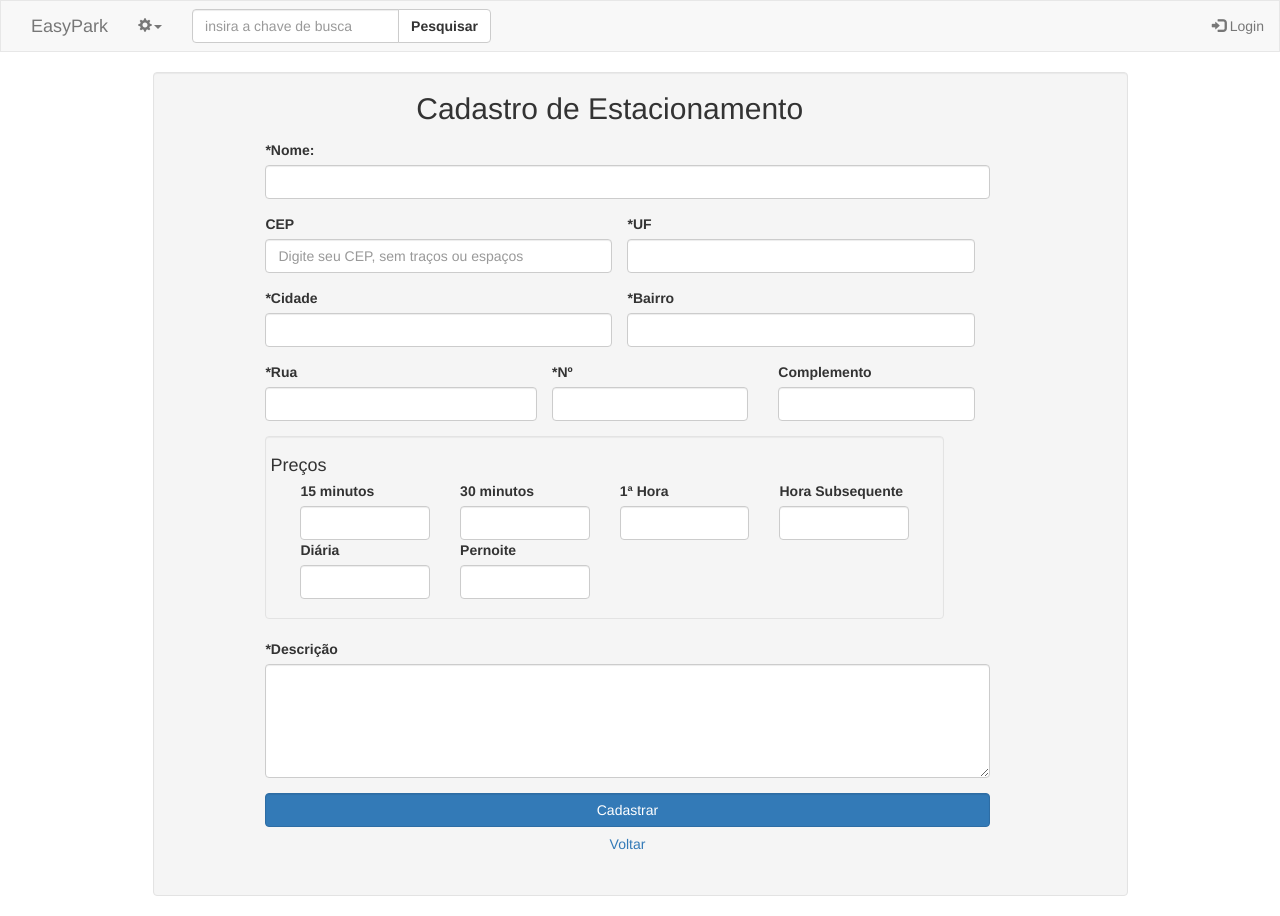
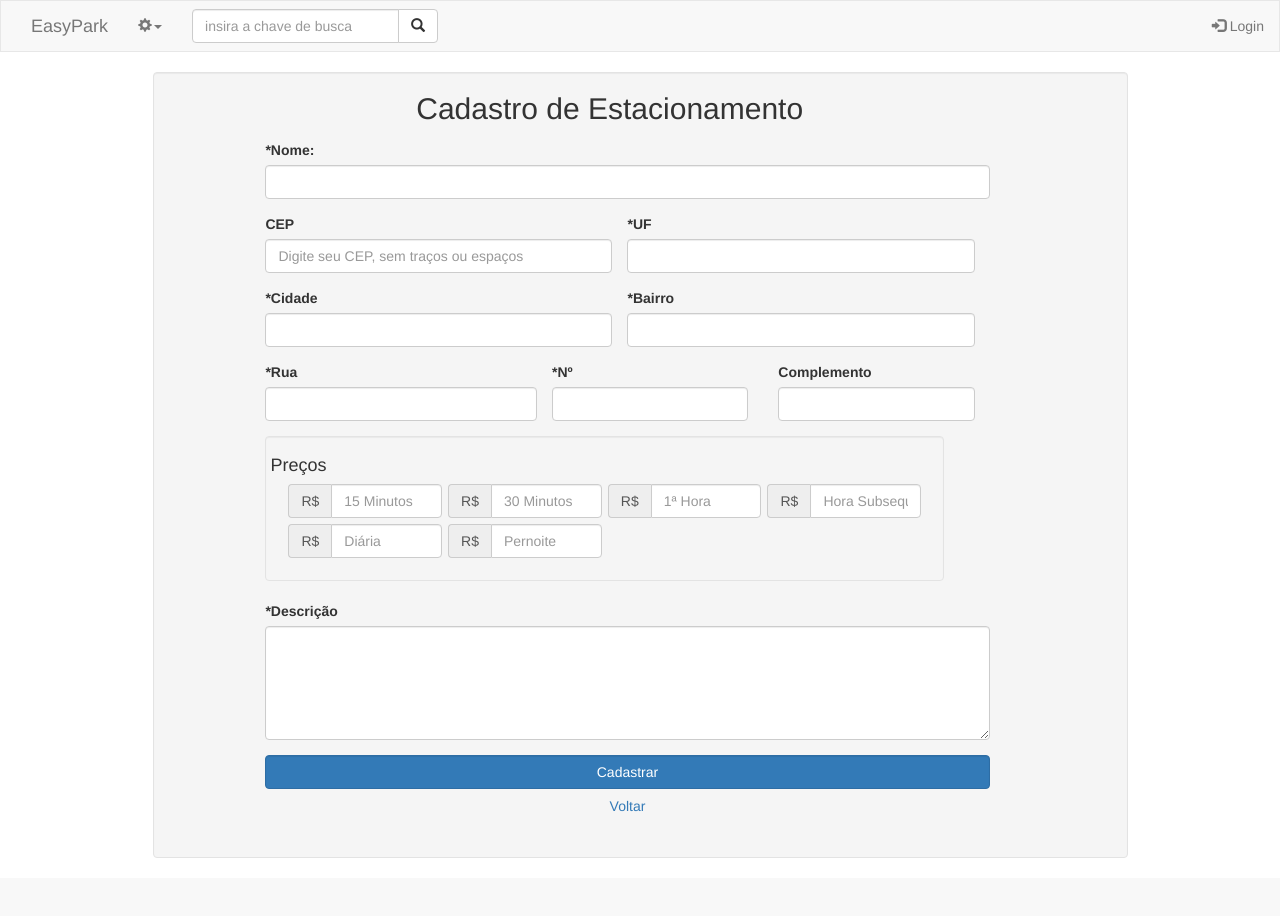
Before and after one commit to pedro-cotta/TIDIR-SII2BN-AIA, a CodeIgniter app: page /easypark/index.php/estacionamentos/cadastroEstacionamento in a window 1280 px wide. After the commit the page ends 858 px from the top, so only its background shows below. Run offline with CodeIgniter, Linux system fonts and the light colour scheme; some libraries are stand-ins or nearby versions.

Commit message:
DB e visual

```diff
--- a/application/views/cadastroEstacionamento.php
+++ b/application/views/cadastroEstacionamento.php
@@ -63,29 +63,47 @@
 					</div>
 					<div class="col-md-9 well" id="preco">
 						<h4 class="row">Preços</h4>
-						<div class="col-md-3">
-							<label>15 minutos</label>
-							<?php echo form_input(array("id" => "15min","name" => "15min","class" => "form-control preco"));?>
+
+						<div class="col-md-3" style="padding:3px;">
+							<div class="input-group">
+								<span class="input-group-addon" id="basic-addon1">R$</span>
+								<?= form_input(array('id'=>'15min','type'=>'text','class'=>'form-control','aria-describedby'=>'basic-addon1','placeholder'=>'15 Minutos')) ?>
+							</div>
 						</div>
-						<div class="col-md-3">
-							<label>30 minutos</label>
-							<?php echo form_input(array("id" => "30min","name" => "30min","class" => "form-control preco"));?>
+
+						<div class="col-md-3" style="padding:3px;">
+							<div class="input-group">
+								<span class="input-group-addon" id="basic-addon1">R$</span>
+								<?= form_input(array('id'=>'30min','type'=>'text','class'=>'form-control','aria-describedby'=>'basic-addon1','placeholder'=>'30 Minutos')) ?>
+							</div>
 						</div>
-						<div class="col-md-3">
-							<label>1ª Hora</label>
-							<?php echo form_input(array("id" => "hora","name" => "hora","class" => "form-control preco"));?>
+
+						<div class="col-md-3" style="padding:3px;">
+							<div class="input-group">
+								<span class="input-group-addon" id="basic-addon1">R$</span>
+								<?= form_input(array('id'=>'hora','type'=>'text','class'=>'form-control','aria-describedby'=>'basic-addon1','placeholder'=>'1ª Hora')) ?>
+							</div>
 						</div>
-						<div class="col-md-3">
-							<label>Hora Subsequente</label>
-							<?php echo form_input(array("id" => "sHora","name" => "sHora","class" => "form-control preco"));?>
+
+						<div class="col-md-3" style="padding:3px;">
+							<div class="input-group">
+								<span class="input-group-addon" id="basic-addon1">R$</span>
+								<?= form_input(array('id'=>'sHora','type'=>'text','class'=>'form-control','aria-describedby'=>'basic-addon1','placeholder'=>'Hora Subsequente')) ?>
+							</div>
 						</div>
-						<div class="col-md-3">
-							<label>Diária</label>
-							<?php echo form_input(array("id" => "diaria","name" => "diaria","class" => "form-control preco"));?>
+
+						<div class="col-md-3" style="padding:3px;">
+							<div class="input-group">
+								<span class="input-group-addon" id="basic-addon1">R$</span>
+								<?= form_input(array('id'=>'diaria','type'=>'text','class'=>'form-control','aria-describedby'=>'basic-addon1','placeholder'=>'Diária')) ?>
+							</div>
 						</div>
-						<div class="col-md-3">
-							<label>Pernoite</label>
-							<?php echo form_input(array("id" => "pernoite","name" => "pernoite","class" => "form-control preco"));?>
+
+						<div class="col-md-3" style="padding:3px;">
+							<div class="input-group">
+								<span class="input-group-addon" id="basic-addon1">R$</span>
+								<?= form_input(array('id'=>'pernoite','type'=>'text','class'=>'form-control','aria-describedby'=>'basic-addon1','placeholder'=>'Pernoite')) ?>
+							</div>
 						</div>
 					</div>
 
--- a/application/views/nav.php
+++ b/application/views/nav.php
@@ -25,7 +25,7 @@
 			<div class="input-group">
 				<input type="text" class="form-control" placeholder="insira a chave de busca">
 				<span class="input-group-btn">
-					<button type="submit" class="btn btn-default"><b>Pesquisar</b></button>
+					<button type="submit" class="btn btn-default"><span class='text-right glyphicon glyphicon-search'></span></button>
 				</span>
 			</div>
 		</form>
```
Also changed, not shown: db/easypark.sql (+70 -8 lines).
